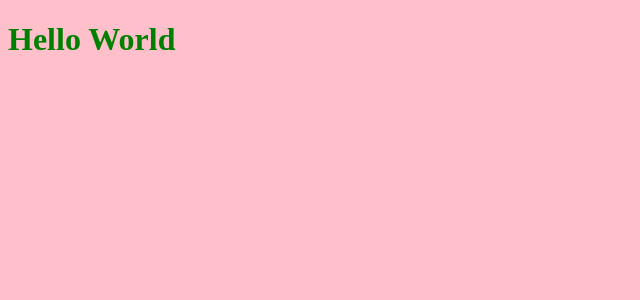
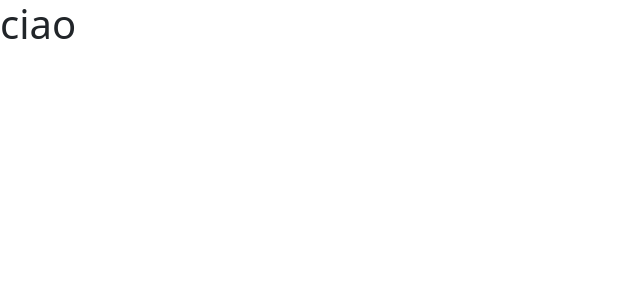
Before and after one commit to giovannifranchi/vite-boolflix, a Vue app: page / in a window 1280 px wide. Shown: the top 300 px of the page, without its empty margins (0-640 px from the left). Built offline with nearby package versions, Linux system fonts and the light colour scheme.

Commit message:
Add: store.js & route-api

```diff
--- a/package.json
+++ b/package.json
@@ -1,5 +1,5 @@
 {
-  "name": "vue-template",
+  "name": "vite-boolflix",
   "private": true,
   "version": "0.0.0",
   "type": "module",
@@ -9,6 +9,9 @@
     "preview": "vite preview"
   },
   "dependencies": {
+    "@popperjs/core": "^2.11.7",
+    "axios": "^1.3.4",
+    "bootstrap": "^5.2.3",
     "vue": "^3.2.47"
   },
   "devDependencies": {
--- a/src/App.vue
+++ b/src/App.vue
@@ -1,13 +1,12 @@
 <script>
-  import HelloApp from './components/HelloApp.vue';
   export default {
     name: 'App',
     components: {
-      HelloApp,
+
     }
   }
 </script>
 
 <template>
-  <HelloApp/>
+  <h1>ciao</h1>
 </template>
--- a/src/assets/index-js/index.js
+++ b/src/assets/index-js/index.js
@@ -1 +1,3 @@
 import '../main.scss';
+// Import all of Bootstrap's JS
+import * as bootstrap from 'bootstrap'
--- a/src/assets/main.scss
+++ b/src/assets/main.scss
@@ -1,7 +1,5 @@
 @use './partials/mixins' as *;
 @use './partials/reset' as *;
 @use './partials/variables' as *;
-
-body {
-    background-color: pink;
-}
+// Import all of Bootstrap's CSS
+@import "bootstrap/scss/bootstrap";
--- a/src/components/HelloApp.vue
+++ /dev/null
@@ -1,17 +0,0 @@
-<script>
-export default {
-    name: 'HelloApp',
-}
-</script>
-
-<template>
-    <div>
-        <h1>Hello World</h1>
-    </div>
-</template>
-
-<style lang="scss" scoped>
-h1 {
-    color: green;
-}
-</style>
```
Also changed, not shown: src/assets/api/Route.js (added, +8 -0 lines), src/store/store.js (added, +7 -0 lines), 1 other file (tests, documents, lock files or other folders).
